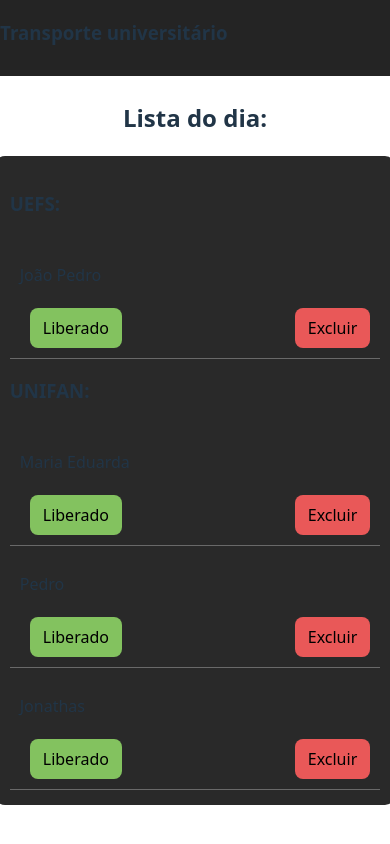
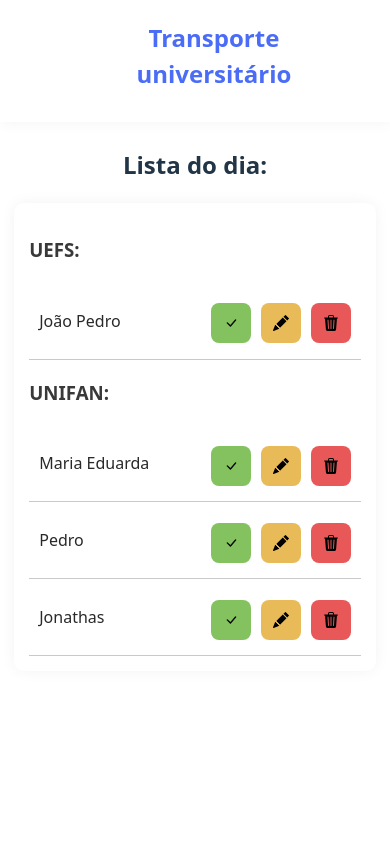
Before and after one commit to otaviocostao/transporte-universitario, a React (Vite) app: page / in a window 390 px wide. Built offline with nearby package versions, Linux system fonts and the light colour scheme.

Commit message:
Alteração na cor do css e responsividade

```diff
--- a/index.html
+++ b/index.html
@@ -1,5 +1,5 @@
 <!doctype html>
-<html lang="en">
+<html lang="pt-br">
   <head>
     <meta charset="UTF-8" />
     <meta name="viewport" content="width=device-width, initial-scale=1.0" />
--- a/package.json
+++ b/package.json
@@ -11,7 +11,8 @@
   },
   "dependencies": {
     "react": "^19.0.0",
-    "react-dom": "^19.0.0"
+    "react-dom": "^19.0.0",
+    "react-icons": "^5.5.0"
   },
   "devDependencies": {
     "@eslint/js": "^9.21.0",
--- a/src/components/BarraNavegacao.css
+++ b/src/components/BarraNavegacao.css
@@ -1,6 +1,18 @@
 .nav-bar{
     width: 100%;
+    align-items: center;
+    justify-content: center;
     display: flex;
-    background-color: #242424;
+    background-color: #ffff;
     padding-bottom: 10px;
+    box-shadow: 0 0 15px rgba(0, 0, 0, 0.05);
 }
+
+.nav-bar-area{
+    width: 30%;
+    height: 100%;
+    display: flex;
+    align-items: center;
+    justify-content: start;
+    color: #4a6cf7;
+}
--- a/src/components/BarraNavegacao.jsx
+++ b/src/components/BarraNavegacao.jsx
@@ -3,7 +3,9 @@ import './BarraNavegacao.css'
 const BarraNavegacao = () => {
   return (
     <div className="nav-bar">
-      <h3>Transporte universitário</h3>
+      <div className='nav-bar-area'>
+        <h2>Transporte universitário</h2>
+      </div>
 
     </div>
   )
--- a/src/components/ListaAlunos.css
+++ b/src/components/ListaAlunos.css
@@ -8,20 +8,22 @@
 }
 
 .date-area{
-    width: 45%;
+    width: 100%;
     display: flex;
-    justify-content: start;
+    justify-content: center;
 }
 
 .lista-alunos{
-    margin: 0;
     width: 45%;
     display: flex;
     justify-content: center;
     flex-direction: column;
     padding: 20px;
     border-radius: 10px;
-    background-color: #292929;
+    background-color: #ffff;
+    margin: 0;
+    width: 45%;
+    box-shadow: 0 0 15px rgba(0, 0, 0, 0.05);
 }
 
 .ul-lista-alunos{
@@ -30,40 +32,54 @@
     padding: 0;
 }
 
+.paragraph-area{
+    width: 50% ;
+    display: flex;
+    justify-content: start;
+    align-items: center;
+}
+
 .paragraph-college{
     font-size: 14pt;
-    font-weight: 600;
-
+    font-weight: 700;
+    color: #393939;
 }
 
 .li-student{
     display: flex;
     justify-content: space-between;
-    border-bottom: #696969 1px solid;
-
+    align-items: center;
+    padding: 10px;
+    flex-wrap: wrap;
+    border-bottom: #99999986 1px solid;
+    color: #292929;
 }
 
 .li-college{
     display: flex;
 }
 
-.paragraph-student{}
 
 .list-buttons{
     display: flex;
-    align-items: center;
-    justify-content: center;
+    gap: 5px;
+    flex-wrap: wrap;
 }
 
 .button-ready {
     border-radius: 8px;
+    width: 40px;
+    height: 40px;
+    padding: 8px;
+    display: flex;
+    justify-content: center;
+    align-items: center;
     border: 1px solid transparent;
-    padding: 5px;
     font-size: 12pt;
     font-family: inherit;
     background-color: #83c25f;
     cursor: pointer;
-    margin-left: 10px;
+
   }
   .button-ready:hover {
     background-color: #76ad56;
@@ -72,17 +88,43 @@
 
 
 .button-delete {
+    width: 40px;
+    height: 40px;
+    padding: 8px;
+    display: flex;
+    justify-content: center;
+    align-items: center;
     border-radius: 8px;
     border: 1px solid transparent;
-    padding: 5px;
     font-size: 12pt;
     font-family: inherit;
     background-color: #e95858;
     cursor: pointer;
-    margin-left: 10px;
+
   }
   .button-delete:hover {
     background-color: #c94e4e;
+    border-color: #e87979;
+  }
+
+
+.button-edit {
+    width: 40px;
+    height: 40px;
+    padding: 8px;
+    display: flex;
+    justify-content: center;
+    align-items: center;
+    border-radius: 8px;
+    border: 1px solid transparent;
+    font-size: 12pt;
+    font-family: inherit;
+    background-color: #e9bb58;
+    cursor: pointer;
+
+  }
+  .button-edit:hover {
+    background-color: #e0b048;
     border-color: #e87979;
   }
 
@@ -95,42 +137,9 @@
     flex-direction: column;
 }
 
-/* Ajusta a largura e centraliza a data */
-.date-area {
-    width: 100%;
-    display: flex;
-    justify-content: center;
-}
-
-/* Ajusta o tamanho da lista para telas menores */
-.lista-alunos {
-    width: 45%;
-    display: flex;
-    justify-content: center;
-    flex-direction: column;
-    padding: 20px;
-    border-radius: 10px;
-    background-color: #292929;
-}
-
-/* Faz os itens da lista ocuparem o espaço corretamente */
-.li-student {
-    display: flex;
-    justify-content: space-between;
-    align-items: center;
-    border-bottom: #696969 1px solid;
-    padding: 10px;
-    flex-wrap: wrap; /* Evita que o botão ultrapasse a linha */
-}
-
-.list-buttons {
-    display: flex;
-    gap: 10px; /* Adiciona espaço entre os botões */
-    flex-wrap: wrap;
-}
 
 /* Deixa os botões responsivos */
-.button-ready, .button-delete {
+.button-ready, .button-delete .button-edit {
     padding: 8px 12px;
     font-size: 12pt;
 }
@@ -146,8 +155,8 @@
     }
 
     .li-student {
-        flex-direction: column;
-        align-items: flex-start;
+        display: flex;
+        flex-direction: row;
     }
 
     .list-buttons {
@@ -167,17 +176,17 @@
     }
 
     .lista-alunos {
-        width: 90%;
+        width: 80%;
         padding: 15px;
     }
 
     .li-student {
-        flex-direction: column;
-        align-items: flex-start;
+        display: flex;
+        flex-direction: row;
     }
 
     .list-buttons {
-        width: 100%;
+        width: 40%;
         justify-content: space-between;
     }
 }
@@ -189,11 +198,37 @@
     }
 
     .lista-alunos {
-        width: 95%;
+        width: 85%;
     }
 
     .li-student {
-        flex-direction: column;
+        display: flex;
+        flex-direction: row;
     }
 
+    .list-buttons {
+        width: 40%;
+        justify-content: space-between;
+    }
 }
+
+@media screen and (max-width: 390px) {
+    .container-lista-alunos {
+        width: 100%;
+        padding: 5px;
+    }
+
+    .lista-alunos {
+        width: 85%;
+    }
+
+    .li-student {
+        display: flex;
+        flex-direction: row;
+    }
+
+    .list-buttons {
+        width: 45%;
+        justify-content: space-between;
+    }
+}
--- a/src/components/ListaAlunos.jsx
+++ b/src/components/ListaAlunos.jsx
@@ -1,4 +1,5 @@
-import "./ListaAlunos.css"
+import "./ListaAlunos.css";
+import { BsTrash3Fill, BsFillPencilFill, BsCheckLg } from "react-icons/bs";
 
 const ListaAlunos = () => {
   return (
@@ -12,10 +13,13 @@ const ListaAlunos = () => {
                     <p className="paragraph-college">UEFS:</p>
                 </li>
                 <li className="li-student">
-                    <p className="paragraph-student">João Pedro</p>
+                    <div className="paragraph-area">
+                        <p className="paragraph-student">João Pedro</p>
+                    </div>
                     <div className="list-buttons">
-                        <button className="button-ready">Liberado</button>
-                        <button className="button-delete">Excluir</button>
+                        <button className="button-ready" ><BsCheckLg /></button>
+                        <button className="button-edit"><BsFillPencilFill /></button>
+                        <button className="button-delete"><BsTrash3Fill /></button>
                     </div>
                 </li>
             </ul>
@@ -26,22 +30,25 @@ const ListaAlunos = () => {
                 <li className="li-student">
                     <p className="paragraph-student">Maria Eduarda</p>
                     <div className="list-buttons">
-                        <button className="button-ready">Liberado</button>
-                        <button className="button-delete">Excluir</button>
+                    <button className="button-ready" ><BsCheckLg /></button>
+                        <button className="button-edit"><BsFillPencilFill /></button>
+                        <button className="button-delete"><BsTrash3Fill /></button>
                     </div>
                 </li>
                 <li className="li-student">
                     <p className="paragraph-student">Pedro</p>
                     <div className="list-buttons">
-                        <button className="button-ready">Liberado</button>
-                        <button className="button-delete">Excluir</button>
+                        <button className="button-ready" ><BsCheckLg /></button>
+                        <button className="button-edit"><BsFillPencilFill /></button>
+                        <button className="button-delete"><BsTrash3Fill /></button>
                     </div>
                 </li>
                 <li className="li-student">
                     <p className="paragraph-student">Jonathas</p>
                     <div className="list-buttons">
-                        <button className="button-ready">Liberado</button>
-                        <button className="button-delete">Excluir</button>
+                        <button className="button-ready" ><BsCheckLg /></button>
+                        <button className="button-edit"><BsFillPencilFill /></button>
+                        <button className="button-delete"><BsTrash3Fill /></button>
                     </div>
                 </li>
             </ul>
--- a/src/index.css
+++ b/src/index.css
@@ -10,7 +10,7 @@
 
   color-scheme: light dark;
   color: rgba(255, 255, 255, 0.87);
-  background-color: #343434;
+  background-color: #f5f7fb;
 
   font-synthesis: none;
   text-rendering: optimizeLegibility;
```
Also changed, not shown: 1 other file (tests, documents, lock files or other folders).
